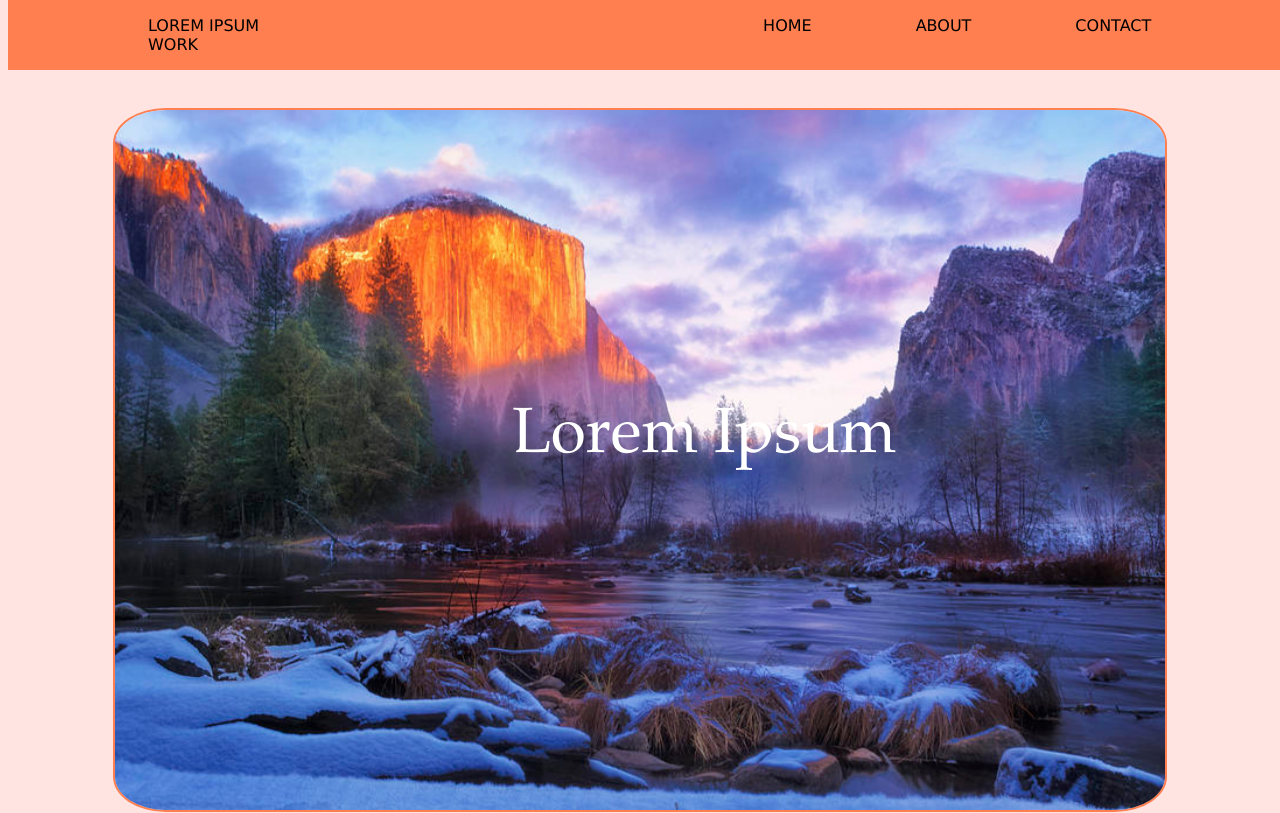
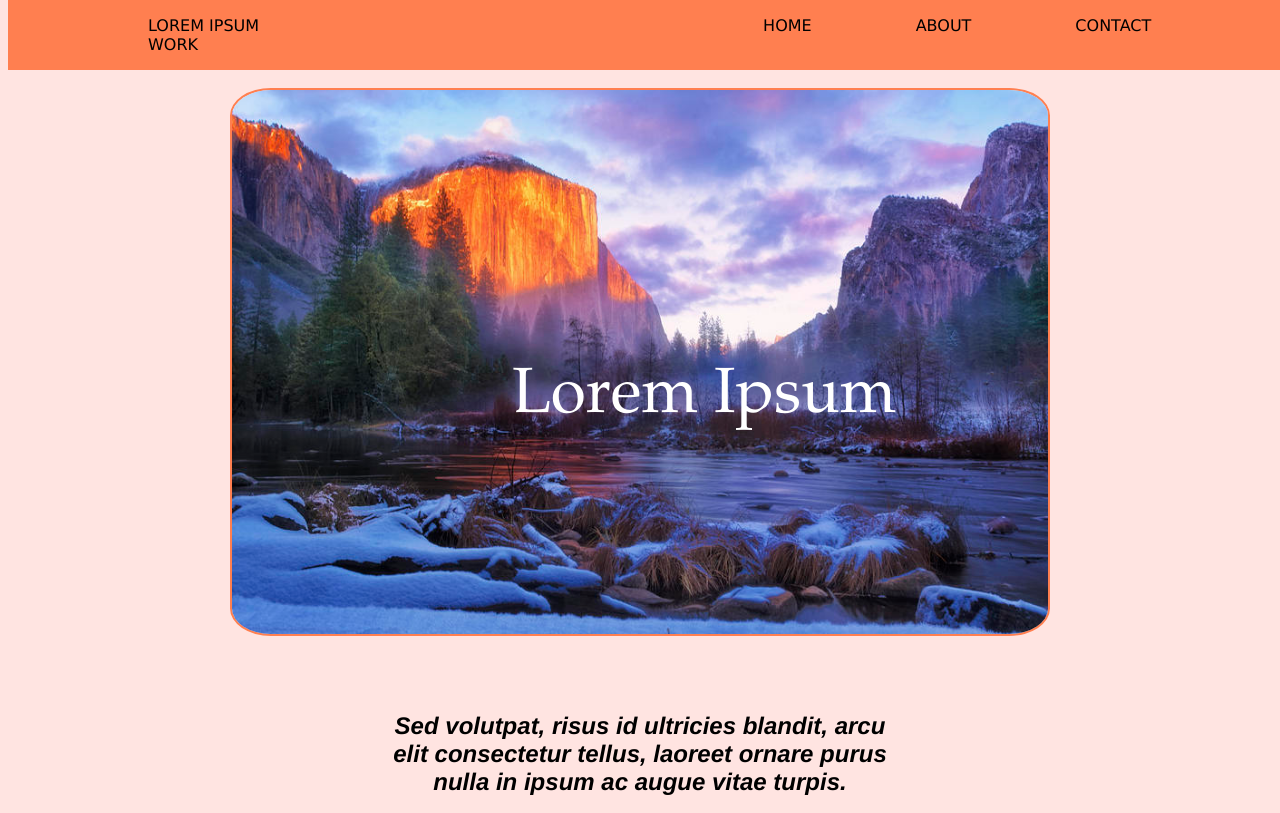
Before and after one commit to dhavaljjani/webmaster, a plain HTML site: page index.html in a window 1280 px wide. Shown: the top 813 px of the page. Drawn offline with Linux system fonts and the light colour scheme.

Commit message:
small changes

```diff
--- a/index.html
+++ b/index.html
@@ -25,9 +25,9 @@
                 </ul>
             </nav>
         </header>
-        <div id="section" style="padding-top: 50px;">
+        <div id="section" style="padding-top: 30px;">
             <div id="container">
-                <img id="main-img" src="img/el-capitan.jpg" height="700px">
+                <img id="main-img" src="img/el-capitan.jpg" height="90%">
                 <div id="center-text">Lorem Ipsum</div>
             </div>
         </div>
--- a/styles.css
+++ b/styles.css
@@ -77,7 +77,7 @@ h2 {
 
 #center-text {
     position: absolute;
-    top: 50%;
+    top: 45%;
     left: 50%;
     left: 40%;
     font-size: 48pt;
```
